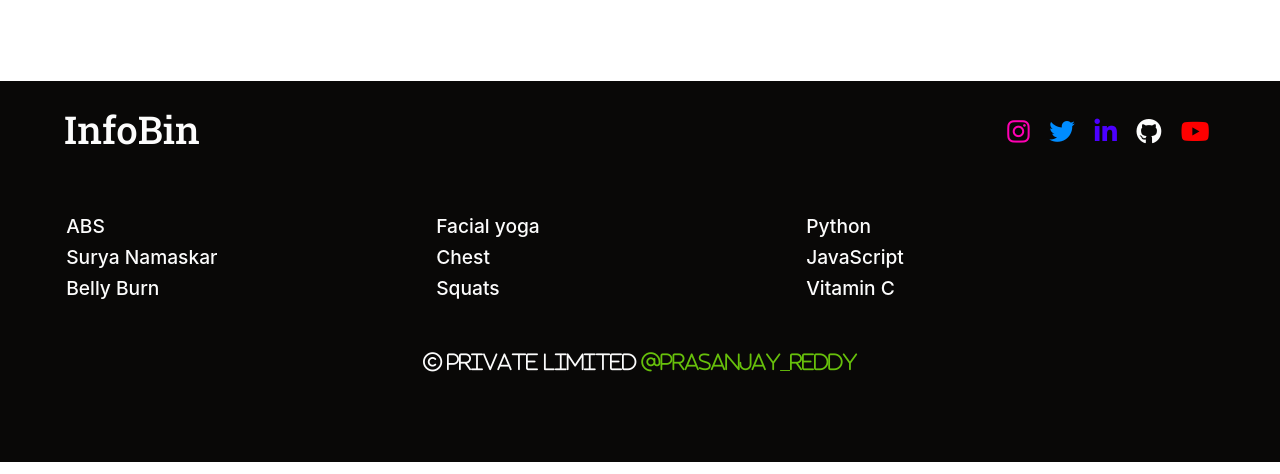
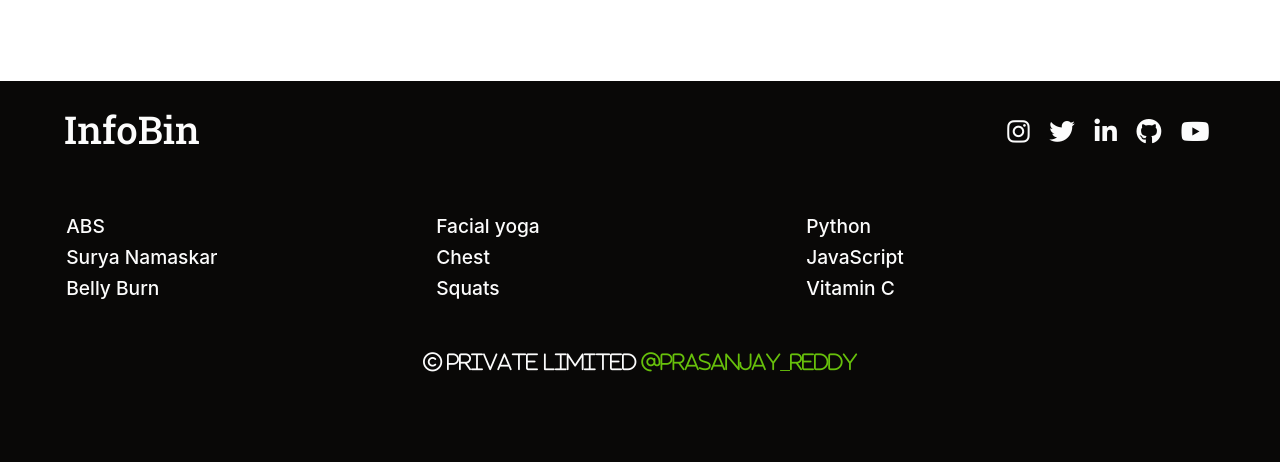
Before and after one commit to prasanjayreddy/infobin, a plain HTML site: page index.html in a window 1280 px wide. Shown: the part 1816-2290 px from the top of the page. Drawn offline with nearby package versions, Linux system fonts and the light colour scheme.

Commit message:
socials hover update

```diff
--- a/styles.css
+++ b/styles.css
@@ -347,7 +347,7 @@ footer p{
     padding-top: 2rem;
     padding-bottom: 6rem;
 }
-.fa-instagram{color: rgb(255, 0, 179);}
-.fa-twitter{color: rgb(0, 140, 255);}
-.fa-linkedin{color: rgb(76, 0, 255);}
-.fa-youtube{color: rgb(255, 0, 0);}
+.fa-instagram:hover{color: rgb(255, 0, 179);}
+.fa-twitter:hover{color: rgb(0, 140, 255);}
+.fa-linkedin:hover{color: rgb(76, 0, 255);}
+.fa-youtube:hover{color: rgb(255, 0, 0);}
```
